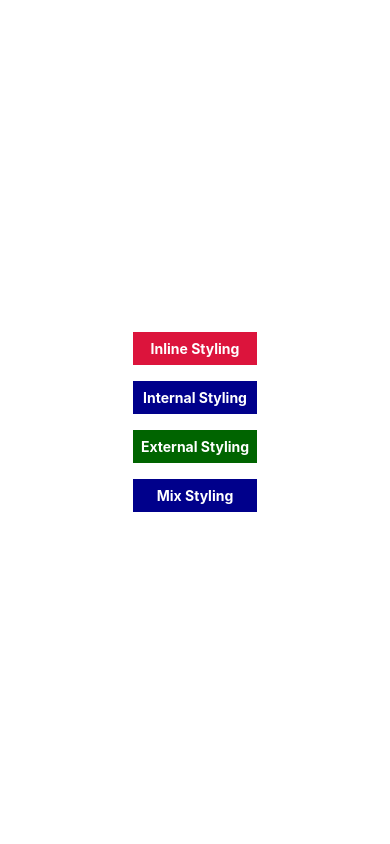
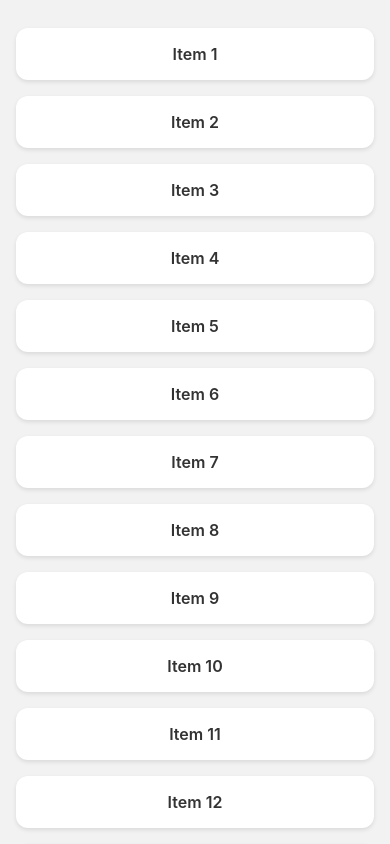
Before and after one commit to TayyabHussain03/react_native_cli_batch2, a React Native app: screen / in a window 390 px wide. Built offline with nearby package versions, Linux system fonts and the light colour scheme.

Commit message:
FlatList Screen

```diff
--- a/App.jsx
+++ b/App.jsx
@@ -6,17 +6,19 @@ import UseStateHook from './src/components/UseStateHook'
 import PropTest from './src/components/PropTest'
 import InputText from './src/components/InputText.jsx'
 import Styling from './src/components/Styling.jsx'
+import FlatListScreen from './src/components/FlatListScreen.jsx'
 
 const App = () => {
   return (
-    <View style={{ flex: 1, justifyContent: "center", alignItems: "center", backgroundColor: "white" }} >
+    <View style={{ flex: 1,backgroundColor: "white" }} >
       {/* <Text style={{ fontSize: 24, color: "red", textTransform: "uppercase" }} >tayyab hussain</Text> */}
       {/* <MyButton /> */}
       {/* <JSX /> */}
       {/* <UseStateHook /> */}
       {/* <PropTest/> */}
       {/* <InputText /> */}
-      <Styling/>
+      {/* <Styling/> */}
+      <FlatListScreen/>
     </View>
   )
 }
--- /dev/null
+++ b/src/components/FlatListScreen.jsx
@@ -0,0 +1,55 @@
+import React from 'react';
+import { View, Text, FlatList } from 'react-native';
+
+// Sample data: FlatList hamesha array ya array of objects par kaam karta hai
+const data = Array.from({ length: 15 }, (_, i) => ({
+    id: String(i + 1),       // Unique key for each item (required for FlatList)
+    title: `Item ${i + 1}`   // Display title
+}));
+
+const FlatListScreen = () => {
+
+    // renderItem: FlatList ka required prop hai
+    // Iska naam renderItem hi hona chahiye, lekin tum chaaho to kisi bhi naam ka function bana sakte ho
+    // Bas us function ko renderItem prop mein pass karna hoga
+    const renderItem = ({ item }) => (
+        <View style={{
+            backgroundColor: '#ffffff',
+            padding: 16,
+            marginVertical: 8,
+            marginHorizontal: 16,
+            borderRadius: 12,
+            shadowColor: '#000',
+            shadowOffset: { width: 0, height: 2 },
+            shadowOpacity: 0.1,
+            shadowRadius: 4,
+            elevation: 3
+        }}>
+            <Text style={{
+                fontSize: 16,
+                fontWeight: '600',
+                color: '#333',
+                textAlign: 'center'
+            }}>
+                {item.title}
+            </Text>
+        </View>
+    );
+
+    return (
+        <View style={{
+            flex: 1,
+            backgroundColor: '#f2f2f2',
+            paddingTop: 20
+        }}>
+            <FlatList
+                data={data} // Required prop: array ya array of objects hona chahiye
+                renderItem={renderItem} // Required prop: function jo har item ko render karega
+                keyExtractor={item => item.id} // Required prop: har item ka unique key return karta hai
+                showsVerticalScrollIndicator={true} // Optional prop: scroll bar hide karta hai
+            />
+        </View>
+    );
+};
+
+export default FlatListScreen;
```
